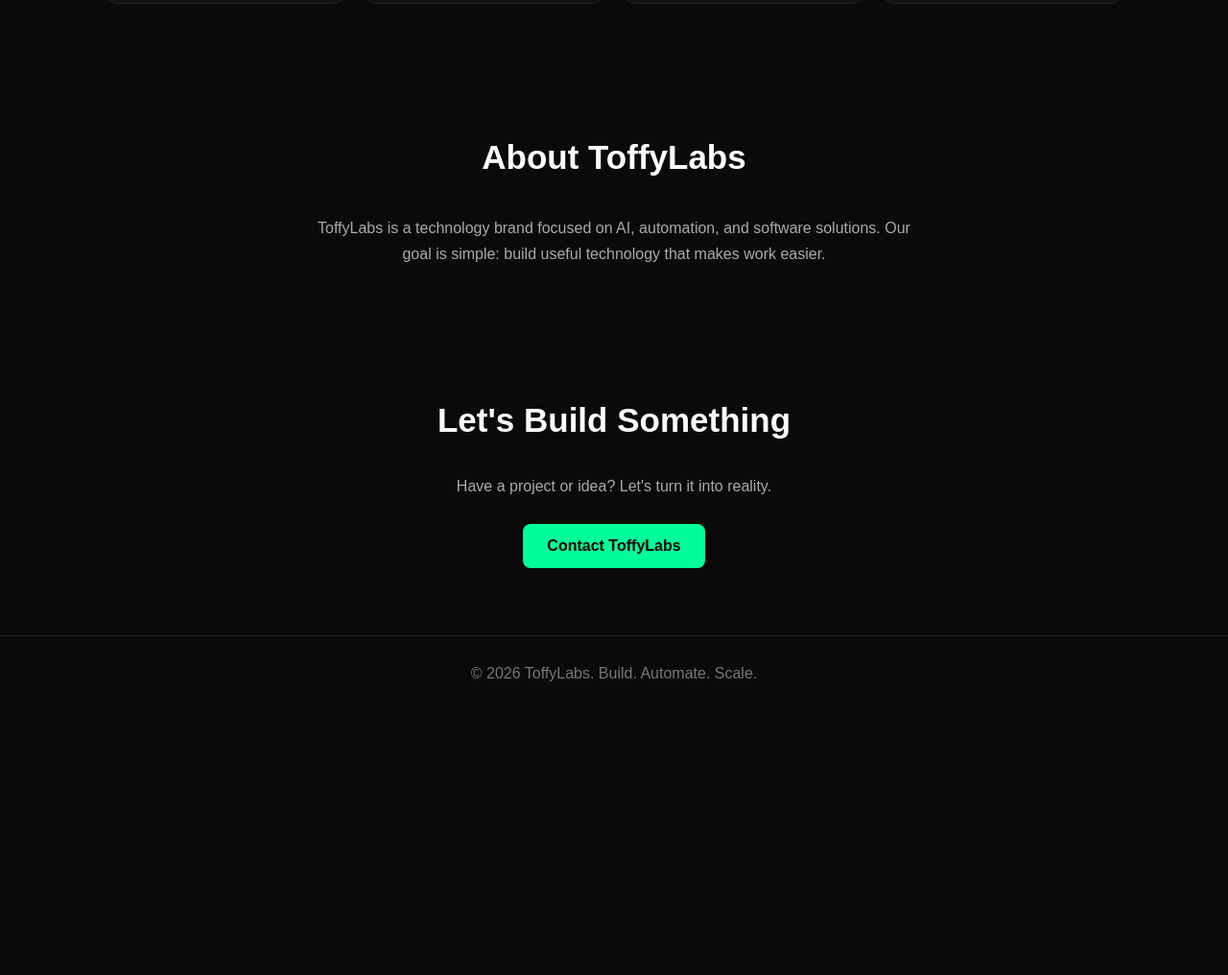
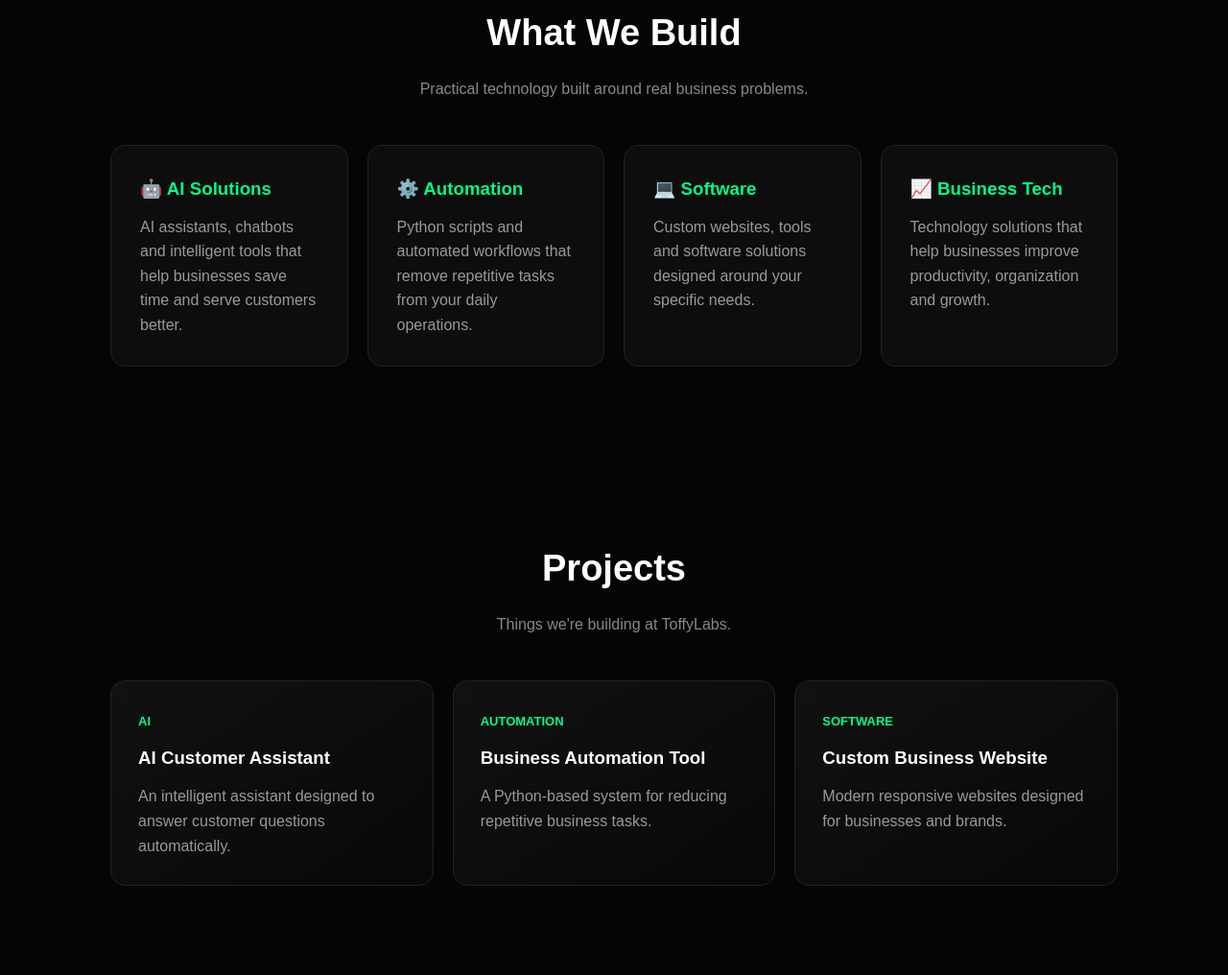
Before and after one commit to teetoffy8-tech/TOFFYLABS, a plain HTML site: page index.html in a window 1280 px wide. Shown: the part 878-1894 px from the top of the page at 96% size. Before the commit the page ends 1619 px from the top, so only its background shows below. Drawn offline with Linux system fonts and the light colour scheme.

Commit message:
Update index.html
Updating index.html

```diff
--- a/index.html
+++ b/index.html
@@ -3,6 +3,7 @@
 <head>
   <meta charset="UTF-8">
   <meta name="viewport" content="width=device-width, initial-scale=1.0">
+
   <title>ToffyLabs | Build. Automate. Scale.</title>
 
   <style>
@@ -10,111 +11,229 @@
       margin: 0;
       padding: 0;
       box-sizing: border-box;
+      scroll-behavior: smooth;
     }
 
     body {
       font-family: Arial, sans-serif;
-      background: #0a0a0a;
+      background: #050505;
       color: white;
-      text-align: center;
+      line-height: 1.6;
     }
 
     header {
-      padding: 25px 8%;
+      position: sticky;
+      top: 0;
+      z-index: 1000;
+      background: rgba(5, 5, 5, 0.92);
+      border-bottom: 1px solid #222;
+      backdrop-filter: blur(10px);
+    }
+
+    nav {
+      max-width: 1100px;
+      margin: auto;
+      padding: 18px 25px;
       display: flex;
       justify-content: space-between;
       align-items: center;
-      border-bottom: 1px solid #222;
     }
 
     .logo {
-      font-size: 24px;
+      font-size: 22px;
       font-weight: bold;
+      letter-spacing: 2px;
     }
 
     .logo span {
-      color: #00ff99;
+      color: #00ff88;
     }
 
     nav a {
       color: #aaa;
       text-decoration: none;
       margin-left: 20px;
+      font-size: 14px;
     }
 
     nav a:hover {
-      color: #00ff99;
+      color: #00ff88;
     }
 
     .hero {
-      padding: 120px 20px;
+      min-height: 90vh;
+      display: flex;
+      align-items: center;
+      justify-content: center;
+      text-align: center;
+      padding: 60px 20px;
+      background:
+        radial-gradient(circle at top, #123b2b 0%, #050505 45%);
     }
 
     .hero h1 {
-      font-size: 55px;
-      margin-bottom: 20px;
+      font-size: clamp(45px, 8vw, 90px);
+      line-height: 1;
+      margin-bottom: 25px;
     }
 
     .hero h1 span {
-      color: #00ff99;
+      color: #00ff88;
     }
 
     .hero p {
+      max-width: 650px;
+      margin: auto;
       color: #aaa;
       font-size: 18px;
-      max-width: 600px;
-      margin: auto;
-      line-height: 1.6;
     }
 
-    .button {
+    .buttons {
+      margin-top: 35px;
+    }
+
+    .btn {
       display: inline-block;
-      margin-top: 30px;
       padding: 14px 25px;
-      background: #00ff99;
+      margin: 7px;
+      border-radius: 8px;
+      text-decoration: none;
+      font-weight: bold;
+      transition: 0.3s;
+    }
+
+    .primary {
+      background: #00ff88;
       color: #000;
-      text-decoration: none;
-      border-radius: 8px;
-      font-weight: bold;
+    }
+
+    .primary:hover {
+      transform: translateY(-3px);
+      box-shadow: 0 0 25px rgba(0, 255, 136, 0.4);
+    }
+
+    .secondary {
+      border: 1px solid #444;
+      color: white;
+    }
+
+    .secondary:hover {
+      border-color: #00ff88;
+      color: #00ff88;
     }
 
     section {
-      padding: 70px 8%;
+      max-width: 1100px;
+      margin: auto;
+      padding: 90px 25px;
     }
 
-    h2 {
-      font-size: 35px;
-      margin-bottom: 40px;
+    .section-title {
+      text-align: center;
+      font-size: 38px;
+      margin-bottom: 15px;
+    }
+
+    .section-subtitle {
+      text-align: center;
+      color: #888;
+      margin-bottom: 45px;
     }
 
     .services {
-      display: flex;
-      justify-content: center;
-      flex-wrap: wrap;
+      display: grid;
+      grid-template-columns: repeat(auto-fit, minmax(220px, 1fr));
       gap: 20px;
     }
 
     .card {
-      background: #111;
+      background: #0d0d0d;
       border: 1px solid #222;
+      border-radius: 15px;
       padding: 30px;
-      width: 250px;
-      border-radius: 12px;
+      transition: 0.3s;
+    }
+
+    .card:hover {
+      transform: translateY(-7px);
+      border-color: #00ff88;
     }
 
     .card h3 {
-      margin-bottom: 15px;
+      color: #00ff88;
+      margin-bottom: 12px;
     }
 
     .card p {
       color: #999;
-      line-height: 1.5;
+    }
+
+    .projects {
+      display: grid;
+      grid-template-columns: repeat(auto-fit, minmax(250px, 1fr));
+      gap: 20px;
+    }
+
+    .project {
+      background: linear-gradient(145deg, #111, #080808);
+      border: 1px solid #222;
+      border-radius: 15px;
+      padding: 28px;
+    }
+
+    .project span {
+      color: #00ff88;
+      font-size: 13px;
+      font-weight: bold;
+    }
+
+    .project h3 {
+      margin: 12px 0;
+    }
+
+    .project p {
+      color: #999;
+    }
+
+    .about {
+      text-align: center;
+      max-width: 750px;
+    }
+
+    .about p {
+      color: #aaa;
+      font-size: 17px;
+    }
+
+    .contact {
+      text-align: center;
+      background: #0b0b0b;
+      border: 1px solid #222;
+      border-radius: 20px;
+      padding: 60px 25px;
     }
 
     footer {
+      text-align: center;
       padding: 30px;
       border-top: 1px solid #222;
-      color: #777;
+      color: #666;
+      font-size: 14px;
+    }
+
+    @media (max-width: 600px) {
+      nav {
+        flex-direction: column;
+        gap: 12px;
+      }
+
+      nav a {
+        margin: 0 7px;
+      }
+
+      .hero {
+        min-height: 80vh;
+      }
     }
   </style>
 </head>
@@ -122,76 +241,141 @@
 <body>
 
   <header>
+    <nav>
       <div class="logo">TOFFY<span>LABS</span></div>
 
-    <nav>
+      <div>
         <a href="#services">Services</a>
+        <a href="#projects">Projects</a>
         <a href="#about">About</a>
         <a href="#contact">Contact</a>
+      </div>
     </nav>
   </header>
 
   <section class="hero">
-    <h1>Build. <span>Automate.</span> Scale.</h1>
+    <div>
+      <h1>Build.<br><span>Automate.</span><br>Scale.</h1>
 
       <p>
-      We build smart digital solutions using AI, automation,
-      and software to help businesses save time and grow.
+        AI, automation and software solutions designed to help
+        businesses work smarter, faster and better.
       </p>
 
-    <a href="#services" class="button">Explore Services</a>
+      <div class="buttons">
+        <a href="#contact" class="btn primary">Let's Work Together</a>
+        <a href="#services" class="btn secondary">Explore Services</a>
+      </div>
+    </div>
   </section>
 
   <section id="services">
-    <h2>What We Do</h2>
+    <h2 class="section-title">What We Build</h2>
+    <p class="section-subtitle">
+      Practical technology built around real business problems.
+    </p>
 
     <div class="services">
 
       <div class="card">
         <h3>🤖 AI Solutions</h3>
-        <p>Smart AI tools and assistants designed for real-world business needs.</p>
+        <p>
+          AI assistants, chatbots and intelligent tools that help
+          businesses save time and serve customers better.
+        </p>
       </div>
 
       <div class="card">
         <h3>⚙️ Automation</h3>
-        <p>Automate repetitive tasks and make your workflow faster.</p>
+        <p>
+          Python scripts and automated workflows that remove
+          repetitive tasks from your daily operations.
+        </p>
       </div>
 
       <div class="card">
-        <h3>🌐 Web Development</h3>
-        <p>Modern websites and digital experiences for businesses and creators.</p>
+        <h3>💻 Software</h3>
+        <p>
+          Custom websites, tools and software solutions designed
+          around your specific needs.
+        </p>
       </div>
 
       <div class="card">
-        <h3>📱 Business Solutions</h3>
-        <p>Custom technology solutions built around your business.</p>
+        <h3>📈 Business Tech</h3>
+        <p>
+          Technology solutions that help businesses improve
+          productivity, organization and growth.
+        </p>
+      </div>
+
+    </div>
+  </section>
+
+  <section id="projects">
+    <h2 class="section-title">Projects</h2>
+    <p class="section-subtitle">
+      Things we're building at ToffyLabs.
+    </p>
+
+    <div class="projects">
+
+      <div class="project">
+        <span>AI</span>
+        <h3>AI Customer Assistant</h3>
+        <p>
+          An intelligent assistant designed to answer customer
+          questions automatically.
+        </p>
+      </div>
+
+      <div class="project">
+        <span>AUTOMATION</span>
+        <h3>Business Automation Tool</h3>
+        <p>
+          A Python-based system for reducing repetitive business tasks.
+        </p>
+      </div>
+
+      <div class="project">
+        <span>SOFTWARE</span>
+        <h3>Custom Business Website</h3>
+        <p>
+          Modern responsive websites designed for businesses and brands.
+        </p>
       </div>
 
     </div>
   </section>
 
   <section id="about">
-    <h2>About ToffyLabs</h2>
+    <div class="about">
+      <h2 class="section-title">About ToffyLabs</h2>
 
-    <p style="color:#aaa; max-width:650px; margin:auto; line-height:1.7;">
-      ToffyLabs is a technology brand focused on AI, automation,
-      and software solutions. Our goal is simple:
-      build useful technology that makes work easier.
+      <p>
+        ToffyLabs is a technology brand focused on AI, automation
+        and software solutions. We build useful digital tools that
+        help businesses solve problems, save time and scale.
       </p>
+    </div>
   </section>
 
   <section id="contact">
-    <h2>Let's Build Something</h2>
+    <div class="contact">
+      <h2 class="section-title">Have a Project?</h2>
 
-    <p style="color:#aaa;">
-      Have a project or idea? Let's turn it into reality.
+      <p class="section-subtitle">
+        Let's turn your idea into something real.
       </p>
 
-    <a class="button" href="mailto:hello@toffylabs.com">Contact ToffyLabs</a>
+      <a href="mailto:hello@toffylabs.com" class="btn primary">
+        Contact ToffyLabs
+      </a>
+    </div>
   </section>
 
   <footer>
-    © 2026 ToffyLabs. Build. Automate. Scale.
+    © 2026 ToffyLabs — Build. Automate. Scale.
   </footer>
 
 </body>
```
Lines whose indentation alone changed are shown as unchanged.
